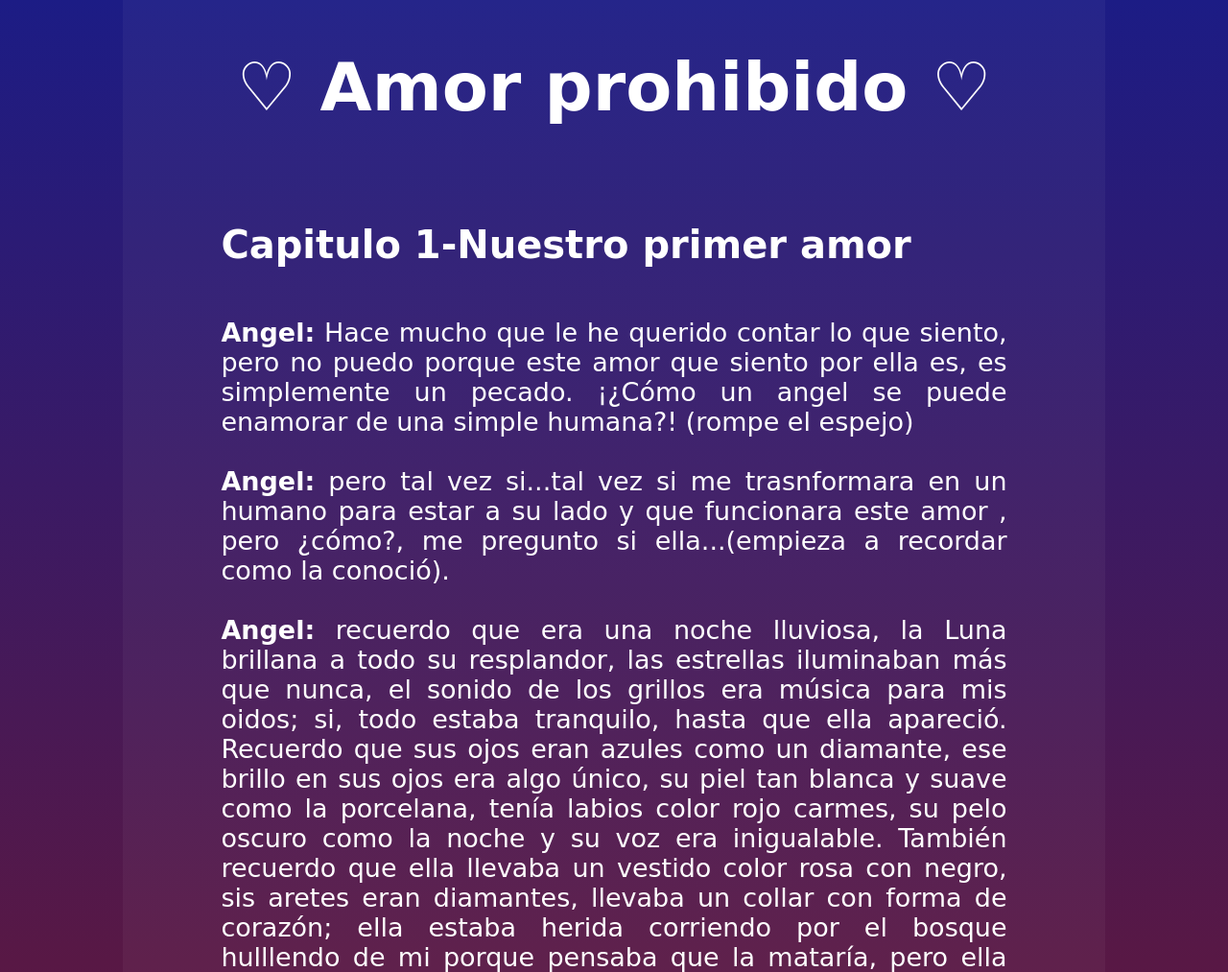
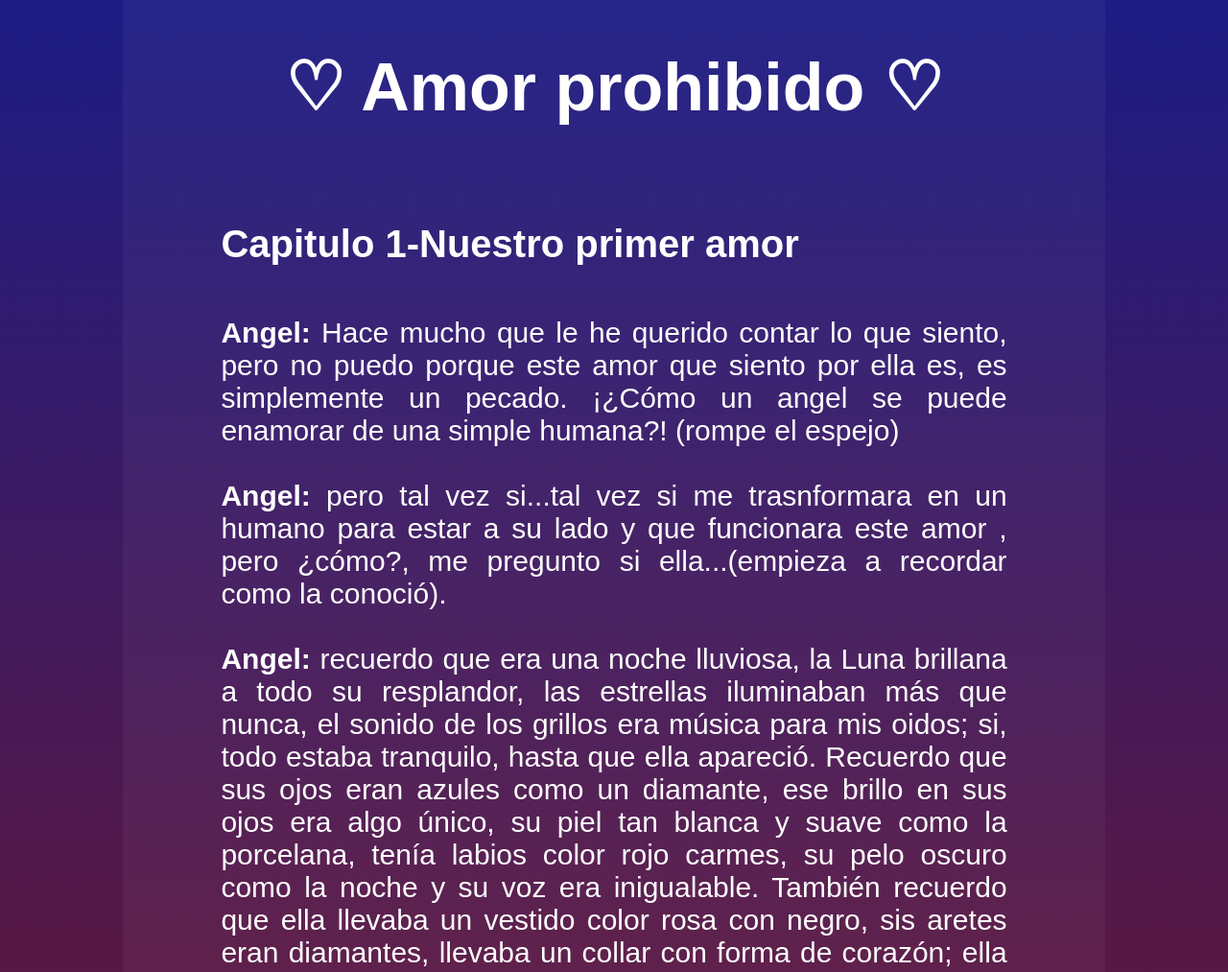
Before and after one commit to IronSilver/Montse, a plain HTML site: page index.html in a window 1280 px wide. Shown: the top 1013 px of the page at 96% size. Drawn offline with Linux system fonts and the light colour scheme.

Commit message:
Update Amor_prohibido.css

```diff
--- a/Amor_prohibido.css
+++ b/Amor_prohibido.css
@@ -21,7 +21,7 @@ body {
 
 
 h1 {
-    font-family: Cursive;
+    font-family: sans-serif;
     margin-top: 0;
     text-align: center;
     margin-bottom: 0;
@@ -35,7 +35,7 @@ h1 {
 
 
 h2 {
-    font-family: cursive;
+    font-family: sans-serif;
     margin-top: 60px;
     margin-right: 10%;
     padding-bottom: 20px;
@@ -49,7 +49,7 @@ h2 {
 
 
  p {
-    font-family: cursive;
+    font-family: sans-serif;
     padding-top: 0;
     margin-left: 10%;
     font-size: 16px;
@@ -79,7 +79,7 @@ h2 {
     }
 
     p {
-        font-size: 27px;
+        font-size: 30px;
     }
 
 }
```
